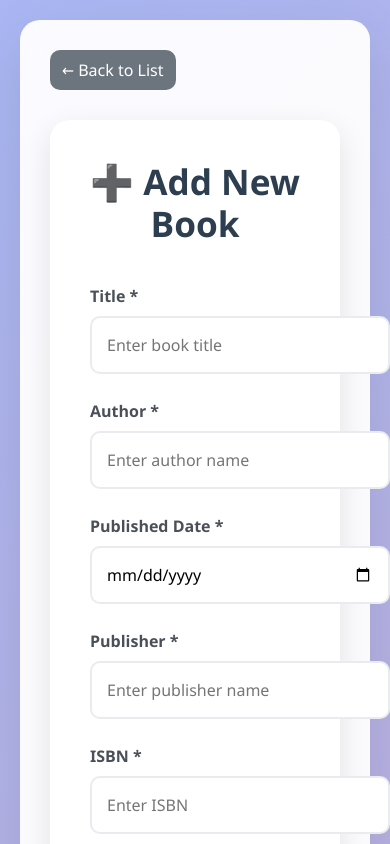
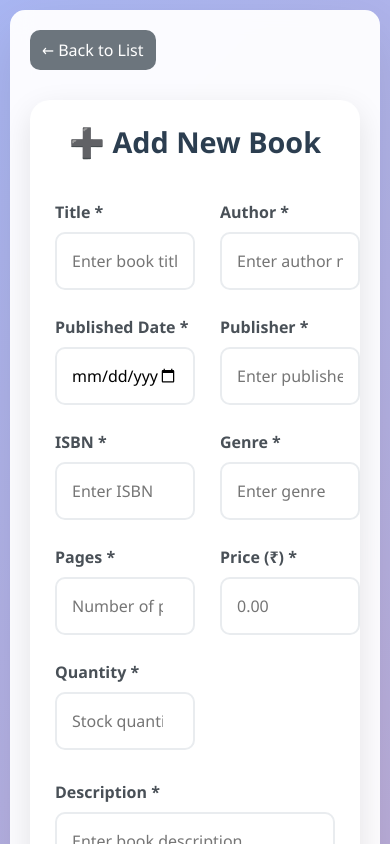
Before and after one commit to shubzz001/Book-Inventory-Management-System, a React (Vite) app: page / in a window 390 px wide. Both pictures are taken after a click on the button "Add New Book". Shown: the top 844 px of the page. Built offline with nearby package versions, Linux system fonts and the light colour scheme; no server answers.

Commit message:
Implement responsive design for improved layout on smaller screens

```diff
--- a/src/App.css
+++ b/src/App.css
@@ -20,7 +20,7 @@ body {
   padding: 20px;
 }
 
-/* Container */
+
 .container {
   max-width: 1200px;
   margin: 0 auto;
@@ -183,16 +183,17 @@ body {
   overflow-x: auto;
   border-radius: 15px;
   box-shadow: 0 4px 20px rgba(0, 0, 0, 0.1);
+  width: 100%;
 }
 
 .books-table {
+  min-width: 800px;
   width: 100%;
   border-collapse: collapse;
   background: white;
   border-radius: 15px;
   overflow: hidden;
 }
-
 .books-table thead {
   background: linear-gradient(135deg, #667eea 0%, #764ba2 100%);
   color: white;
@@ -479,3 +480,88 @@ body {
   padding-top: 30px;
   border-top: 2px solid #eee;
 }
+
+
+/* Responsive Design */
+@media (max-width: 768px) {
+  .app {
+    padding: 10px;
+  }
+
+  .container {
+    padding: 20px;
+    border-radius: 15px;
+  }
+
+  .header {
+    flex-direction: column;
+    gap: 20px;
+    text-align: center;
+  }
+
+  .header-left h1 {
+    font-size: 2rem;
+  }
+
+  .stats {
+    grid-template-columns: 1fr;
+  }
+
+  .books-table {
+    font-size: 0.9rem;
+  }
+
+  .books-table th,
+  .books-table td {
+    padding: 10px;
+  }
+
+  .action-buttons {
+    flex-direction: column;
+  }
+
+  .book-meta {
+    flex-direction: column;
+    gap: 15px;
+  }
+
+  .form-grid {
+    /* grid-template-columns: 1fr; */
+    grid-template-columns: 50% 50%;
+
+  }
+
+  .form-actions {
+    flex-direction: column;
+  }
+
+  .book-details,
+  .form-container {
+    padding: 25px;
+  }
+    .table-container {
+    overflow-x: auto;
+    -webkit-overflow-scrolling: touch;
+  }
+  .books-table {
+    min-width: 600px;
+  }
+}
+
+@media (max-width: 480px) {
+  .header-left h1 {
+    font-size: 1.8rem;
+  }
+
+  .stat-card h3 {
+    font-size: 2rem;
+  }
+
+  .book-header h1 {
+    font-size: 2rem;
+  }
+
+  .form-container h1 {
+    font-size: 1.8rem;
+  }
+}
--- a/src/App.jsx
+++ b/src/App.jsx
@@ -4,7 +4,7 @@ import './App.css';
 import BookList from './components/BookList';
 import BookDetails from './components/BookDetails';
 import BookForm from './components/BookForm';
-import mockBooks from './data/mockData';
+// import mockBooks from './data/mockData';
 import { validateBookForm } from './utils/validation';
 import axios from 'axios';
 
--- a/src/components/BookList.jsx
+++ b/src/components/BookList.jsx
@@ -53,6 +53,7 @@ const BookList = ({ books, onView, onEdit, onDelete, searchTerm, setSearchTerm,
                             <th>Actions</th>
                         </tr>
                     </thead>
+                    {/* <tbody > */}
                     <tbody className="scrollable-tbody">
                         {filteredBooks.map((book) => (
                             <tr key={book.id}>
```
